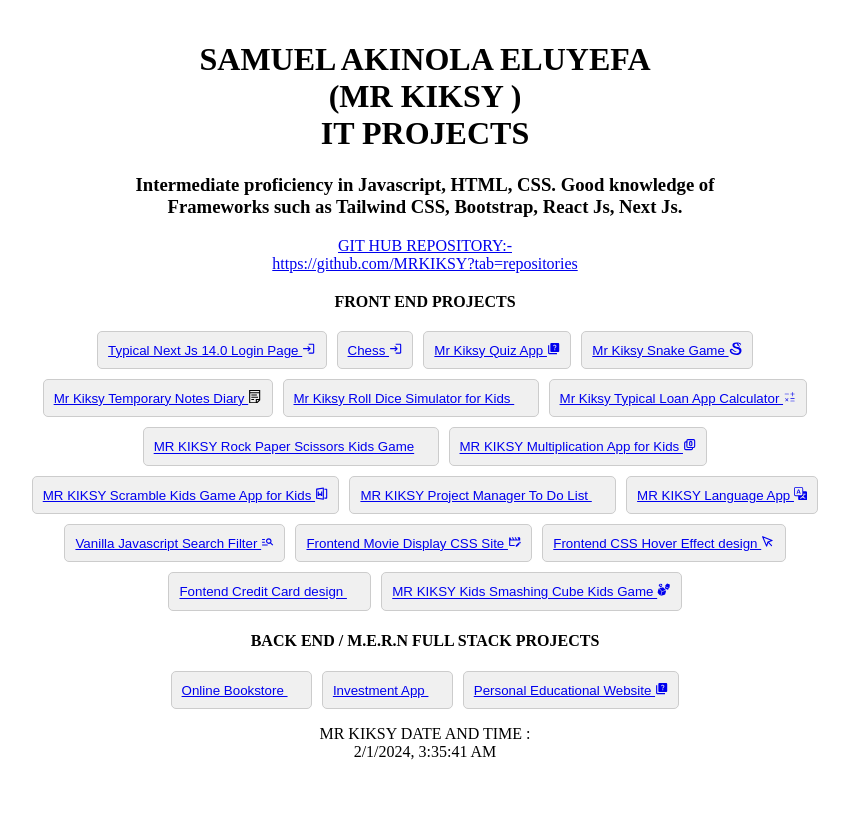
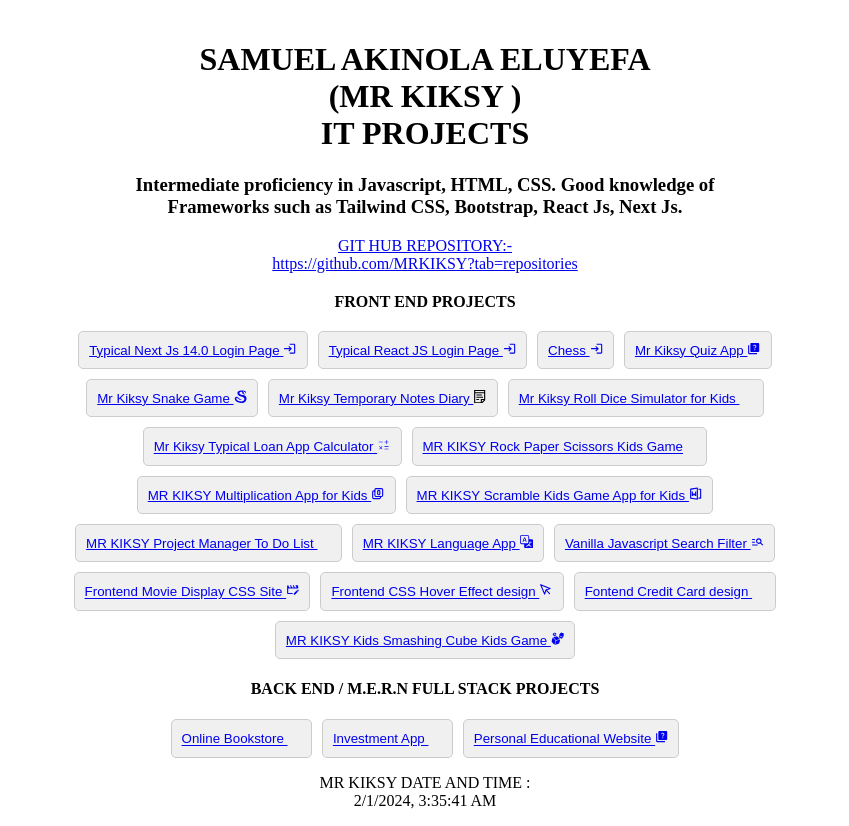
Before and after one commit to MRKIKSY/ITPROJECTS, a React (Vite) app: page / in a window 1280 px wide. Shown: the whole page, without its empty margins (215-1064 px from the left). Before the commit the page ends 800 px from the top, so only its background shows below. Built offline with nearby package versions, Linux system fonts and the light colour scheme; some icons are missing.

Commit message:
Update App.jsx

```diff
--- a/src/App.jsx
+++ b/src/App.jsx
@@ -19,6 +19,7 @@
 import { GiCubes } from "react-icons/gi";
 import { LiaBookSolid } from "react-icons/lia";
 import { FaMoneyBillTrendUp } from "react-icons/fa6";
+import { AiOutlineLogin } from "react-icons/ai";
 
 function App() {
   const currentDate = new Date().toLocaleString(); // Get current date and time
@@ -48,6 +49,15 @@
 
 
         </button>
+        <button className="icon-button">
+
+
+        <a href="https://frontend-react-js-login-page.vercel.app/" target="_blank" rel="noopener noreferrer">
+          Typical React JS  Login Page <MdLogin />  <br></br>    </a>
+
+
+        </button>
+
 
         <button className="icon-button">
 
```
